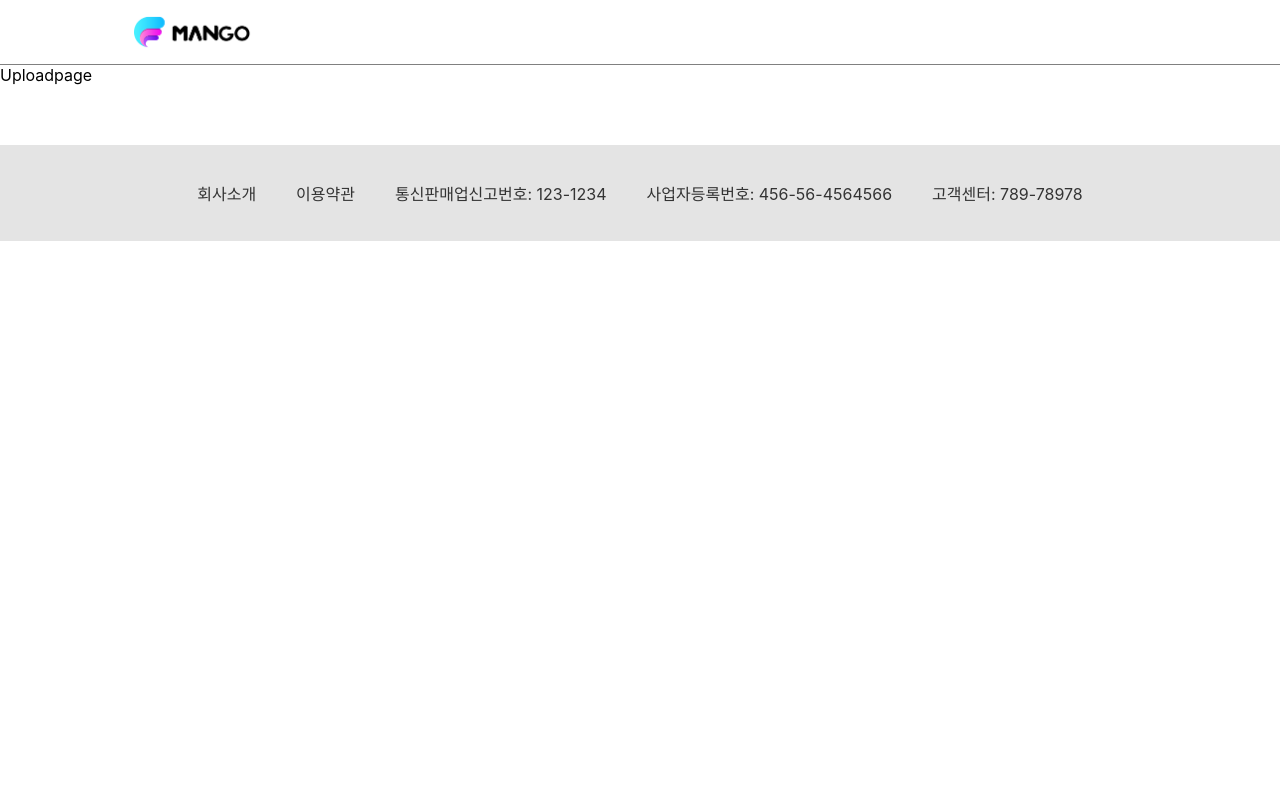
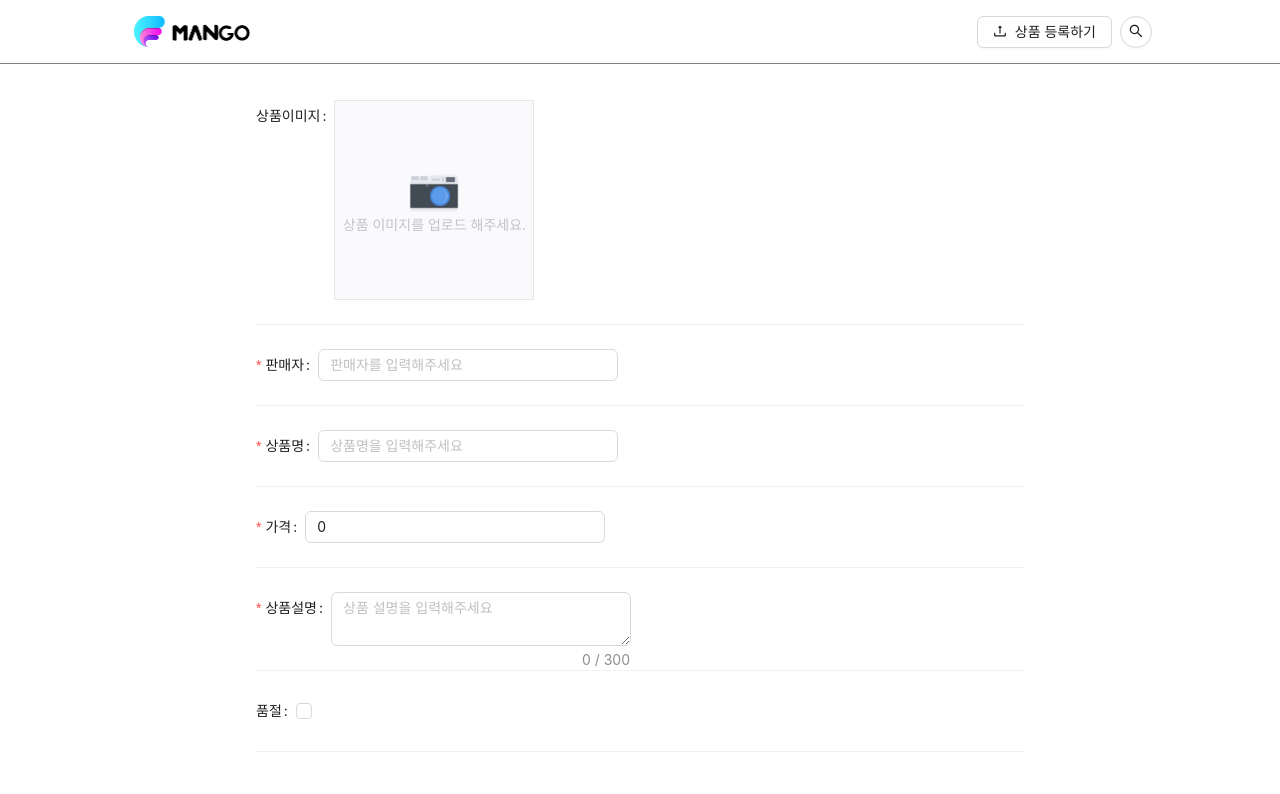
Before and after one commit to ejin1018/react-mangoshop, a React (Create React App) app: page /Uploadpage in a window 1280 px wide. Shown: the top 794 px of the page. Built offline with nearby package versions, Linux system fonts and the light colour scheme.

Commit message:
230313 업로드 페이지 작업 with antd

```diff
--- a/package.json
+++ b/package.json
@@ -6,6 +6,7 @@
     "@testing-library/jest-dom": "^5.16.5",
     "@testing-library/react": "^13.4.0",
     "@testing-library/user-event": "^13.5.0",
+    "antd": "^5.3.0",
     "axios": "^1.3.4",
     "react": "^18.2.0",
     "react-dom": "^18.2.0",
--- a/src/App.js
+++ b/src/App.js
@@ -5,11 +5,13 @@ import Uploadpage from "./Components/Uploadpage";
 import Header from "./Components/Header";
 import Footer from './Components/Footer';
 import { CorpIntro, Terms } from './Pages/Toe';
-// import 'antd/dist/antd.css';
+import 'antd/dist/reset.css';
+import { ConfigProvider } from 'antd';
 
 function App() {
   return (
     <div>
+      <ConfigProvider theme={{token:{colorPrimary:"#0f6180"}}}>
         <Header></Header>
         <Routes>
           <Route path="/" element={<Mainpage />} />
@@ -19,6 +21,7 @@ function App() {
           <Route path="/Terms" element={<Terms />} />
         </Routes>
         <Footer></Footer>
+      </ConfigProvider>
     </div>
   );
 }
--- a/src/Components/Header.js
+++ b/src/Components/Header.js
@@ -1,5 +1,7 @@
 import React from 'react';
 import { useNavigate } from 'react-router-dom';
+import { Button,Space } from 'antd';
+import { SearchOutlined,UploadOutlined } from '@ant-design/icons';
 
 function Header(){
   const nav = useNavigate();
@@ -10,6 +12,10 @@ function Header(){
         <h1 onClick={()=>{nav("/")}}>
           <img src="../images/icons/logo.png" alt="로고" />
         </h1>
+        <Space className="header-btns">
+          <Button onClick={() => {nav('/Uploadpage')}} icon={<UploadOutlined />}>상품 등록하기</Button>
+          <Button shape="circle" icon={<SearchOutlined />} />
+        </Space>
       </div>
     </div>
   </>
--- a/src/Components/Mainpage.css
+++ b/src/Components/Mainpage.css
@@ -1,6 +1,7 @@
 *{
   margin: 0;
   padding: 0;
+  line-height: 1;
 }
 ul,ol{
   list-style: none;
@@ -21,12 +22,16 @@ a{
     height: 100%;
     display: flex;
     align-items: center;
+    justify-content: space-between;
     cursor: pointer;
   }
-    #header-area h1 img{
-      display: block;
-      width: 128px;
+    #header-area h1{
+      margin-bottom: 0;
     }
+      #header-area h1 img{
+        display: block;
+        width: 128px;
+      }
 #body{
   height: 100%;
   max-width: 1024px;
--- /dev/null
+++ b/src/Components/Uploadpage.css
@@ -0,0 +1,27 @@
+#upload-container{
+  max-width: 60%;
+  padding-top:36px;
+  margin: 0 auto;
+}
+#upload-img {
+  width: 200px;
+  height: 200px;
+  display: flex;
+  flex-direction: column;
+  align-items: center;
+  justify-content: center;
+  border: 1px solid rgb(230, 230, 230);
+  background: rgb(250, 250, 253);
+}
+#upload-img > img {
+  width: 50px;
+}
+#upload-img > span {
+  font-size: 14px;
+  color: rgb(195, 194, 204);
+}
+.upload-name {
+  width: 300px;
+}
+#product-description{height:160px;}
+#submit-button{margin-top:20px; border:none; float:right; background:rgb(75, 130, 211); color:white;}
--- a/src/Components/Uploadpage.js
+++ b/src/Components/Uploadpage.js
@@ -1,10 +1,47 @@
 import React from 'react';
+import { Button, Checkbox, Form, Input, Divider, InputNumber } from 'antd';
+import './Uploadpage.css';
+
 
 function Uploadpage(){
+  const onFinish = (val)=>{
+    console.log(val);
+  }
   return(
-    <>
-      <p>Uploadpage</p>
-    </>
+    <div id='upload-container'>
+      <Form name='uploadForm' onFinish={onFinish} >
+        <Form.Item name='upload' label='상품이미지'>
+          <div id='upload-img'>
+            <img src='/images/icons/camera.png' alt='카메라 아이콘' />
+            <span>상품 이미지를 업로드 해주세요.</span>
+          </div>
+        </Form.Item>
+        <Divider />
+        <Form.Item label={<span className='upload-label'>판매자</span>} name="product-seller" rules={[{required: true, message: '필수 입력 사항입니다'}]}>
+          <Input className='upload-name' placeholder='판매자를 입력해주세요' />
+        </Form.Item>
+        <Divider />
+        <Form.Item label={<span className='upload-label'>상품명</span>} name="product-name" rules={[{required: true, message: '필수 입력 사항입니다'}]}>
+          <Input className='upload-name' placeholder='상품명을 입력해주세요' />
+        </Form.Item>
+        <Divider />
+        <Form.Item label={<span className='upload-label'>가격</span>} name="product-price" rules={[{type:'number', min:0, required: true, message: '필수 입력 사항입니다'}]}>
+          <InputNumber className='upload-name' placeholder='가격을 입력해주세요' min={0} defaultValue={0} />
+        </Form.Item>
+        <Divider />
+        <Form.Item label={<span className='upload-label'>상품설명</span>} name="product-desc" rules={[{required: true, message: '필수 입력 사항입니다'}]}>
+          <Input.TextArea className='upload-name' id='product-desc' showCount maxLength={300} placeholder='상품 설명을 입력해주세요' />
+        </Form.Item>
+        <Divider />
+        <Form.Item label="품절" name="product-soldout">
+          <Checkbox />
+        </Form.Item>
+        <Divider />
+        <Form.Item>
+          <Button type='primary' id='submit-button' htmlType='submit'>상품 등록하기</Button>
+        </Form.Item>
+      </Form>
+    </div>
   )
 }
 
```
Also changed, not shown: 1 other file (tests, documents, lock files or other folders). Lines whose indentation alone changed are shown as unchanged.
